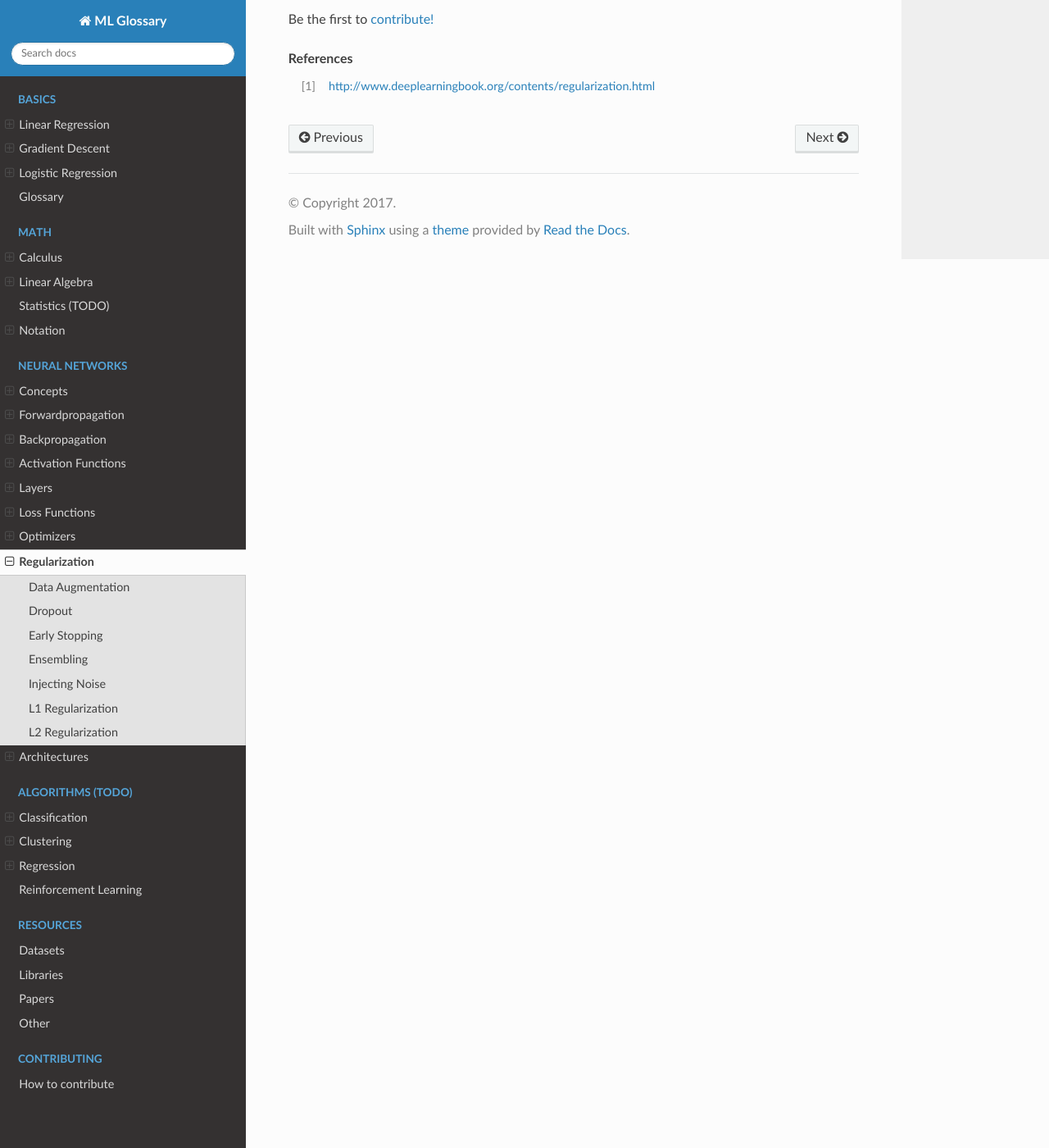
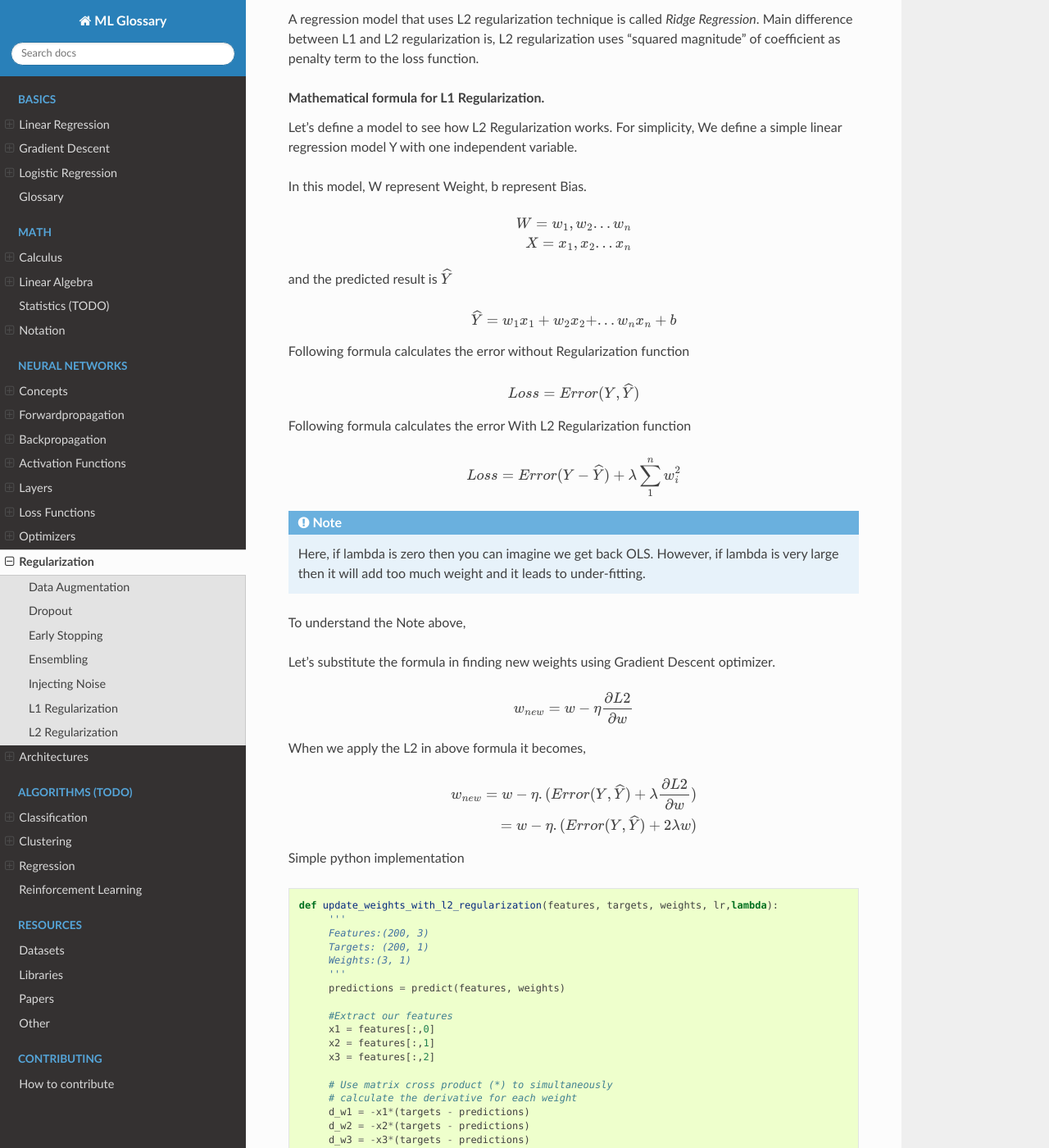
Before and after one commit to bfortuner/ml-glossary, a Sphinx documentation site: the page built from docs/regularization.rst, in a window 1280 px wide and 1400 px high, scrolled down 3264 px. Shown: the whole window at 82% size. Built offline with Sphinx 7.4.7 and the Read the Docs theme 2.0.0, drawn with Linux system fonts in a browser that asks for light colours; pages that are not in the unit, such as notebooks, are missing from menus; some of the changed text lies outside the part shown.

Commit message:
Added L2 regularization details
*minor fix in L1 and L2 regularization details.

```diff
--- a/docs/regularization.rst
+++ b/docs/regularization.rst
@@ -77,11 +77,11 @@ Following formula calculates the error With L1 Regularization function
 
 .. math::
 
-  Loss = Error(Y - \widehat{Y}) + \lambda \sum_i^n |w_i|
+  Loss = Error(Y - \widehat{Y}) + \lambda \sum_1^n |w_i|
 
 .. note::
 
-	Here, If the value of lambda is Zero then above Loss function becomes Ordinary Least Square whereas very large value will make the coefficients (weights) zero hence it will under-fit.
+	Here, If the value of lambda is Zero then above Loss function becomes Ordinary Least Square whereas very large value makes the coefficients (weights) zero hence it under-fits.
 
 One thing to note is that :math:`|w|` is differentiable when w!=0 as shown below,
 
@@ -97,7 +97,7 @@ Let's substitute the formula in finding new weights using Gradient Descent optim
 
    w_{new} = w - \eta\frac{\partial L1}{\partial w}
 
-When we apply the L1 in above formula it will become,
+When we apply the L1 in above formula it becomes,
 
 .. math::
 
@@ -154,9 +154,99 @@ L1 Regularization (or varient of this concept) is a model of choice when the num
 L2 Regularization
 =================
 
-Be the first to `contribute! <https://github.com/bfortuner/ml-cheatsheet>`__
+
+A regression model that uses L2 regularization technique is called *Ridge Regression*. Main difference between L1 and L2 regularization is, L2 regularization uses “squared magnitude” of coefficient as penalty term to the loss function.
+
+.. rubric:: Mathematical formula for L1 Regularization.
+
+Let's define a model to see how L2 Regularization works. For simplicity, We define a simple linear regression model Y with one independent variable.
+
+In this model, W represent Weight, b represent Bias.
+
+.. math::
+
+  W = w_1, w_2 . . . w_n
+
+  X = x_1, x_2 . . . x_n
+
+and the predicted result is :math:`\widehat{Y}`
+
+.. math::
+
+  \widehat{Y} =  w_1x_1 +  w_2x_2 + . . . w_nx_n + b
+
+Following formula calculates the error without Regularization function
+
+.. math::
+
+  Loss = Error(Y , \widehat{Y})
+
+Following formula calculates the error With L2 Regularization function
+
+.. math::
+
+  Loss = Error(Y - \widehat{Y}) +  \lambda \sum_1^n w_i^{2}
+
+.. note::
+
+	Here, if lambda is zero then you can imagine we get back OLS. However, if lambda is very large then it will add too much weight and it leads to under-fitting.
 
 
+To understand the Note above,
+
+Let's substitute the formula in finding new weights using Gradient Descent optimizer.
+
+.. math::
+
+   w_{new} = w - \eta\frac{\partial L2}{\partial w}
+
+When we apply the L2 in above formula it becomes,
+
+.. math::
+
+     w_{new} = w - \eta. (Error(Y , \widehat{Y}) + \lambda\frac{\partial L2}{\partial w})
+
+             = w - \eta . (Error(Y , \widehat{Y}) +2\lambda w)
+
+Simple python implementation
+
+.. code-block:: python
+
+   def update_weights_with_l2_regularization(features, targets, weights, lr,lambda):
+        '''
+        Features:(200, 3)
+        Targets: (200, 1)
+        Weights:(3, 1)
+        '''
+        predictions = predict(features, weights)
+
+        #Extract our features
+        x1 = features[:,0]
+        x2 = features[:,1]
+        x3 = features[:,2]
+
+        # Use matrix cross product (*) to simultaneously
+        # calculate the derivative for each weight
+        d_w1 = -x1*(targets - predictions)
+        d_w2 = -x2*(targets - predictions)
+        d_w3 = -x3*(targets - predictions)
+
+        # Multiply the mean derivative by the learning rate
+        # and subtract from our weights (remember gradient points in direction of steepest ASCENT)
+
+        weights[0][0] = weights[0][0] - lr * np.mean(d_w1) - 2 * lambda* weights[0][0]
+        weights[1][0] = weights[1][0] - lr * np.mean(d_w2) - 2 * lambda* weights[1][0]
+        weights[2][0] = weights[2][0] - lr * np.mean(d_w3) - 2 * lambda* weights[2][0]
+
+        return weights
+
+.. rubric:: Use Case
+
+L2 regularization can address the multicollinearity problem by constraining the coefficient norm and keeping all the variables. L2 regression can be used to estimate the predictor importance and penalize predictors that are not important. One issue with co-linearity is that the variance of the parameter estimate is huge. In cases where the number of features are greater than the number of observations, the matrix used in the OLS may not be invertible but Ridge Regression enables this matrix to be inverted.
+
+.. rubric:: Further reading
+
+- `Ridge Regression  <https://en.wikipedia.org/wiki/Tikhonov_regularization>`_
 
 .. rubric:: References
 
```
